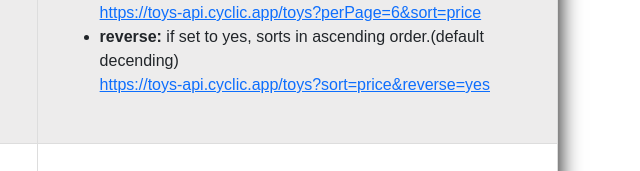
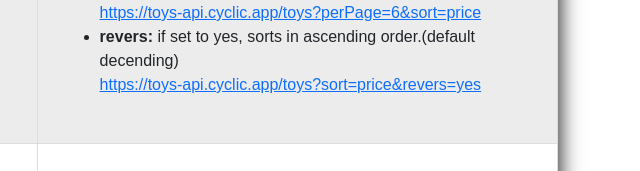
Before and after one commit to lidorAvisar/toys_project, a website: page public/index.html in a window 1280 px wide. Shown: the part 403-574 px from the top of the page, 640-1280 px from the left. Drawn offline with nearby package versions, Linux system fonts and the light colour scheme.

Commit message:
Add files via upload

```diff
--- a/public/index.html
+++ b/public/index.html
@@ -61,8 +61,8 @@
               sort.(default)<br /><a href="https://toys-api.cyclic.app/toys?perPage=6&sort=price">https://toys-api.cyclic.app/toys?perPage=6&sort=price</a>
             </li>
             <li>
-              <span class="fw-bolder">reverse: </span>if set to yes, sorts in
-              ascending order.(default decending)<br /><a href="https://toys-api.cyclic.app/toys?sort=price&reverse=yes">https://toys-api.cyclic.app/toys?sort=price&reverse=yes</a>
+              <span class="fw-bolder">revers: </span>if set to yes, sorts in
+              ascending order.(default decending)<br /><a href="https://toys-api.cyclic.app/toys?sort=price&revers=yes">https://toys-api.cyclic.app/toys?sort=price&revers=yes</a>
             </li>
           </ul>
         </td>
```
